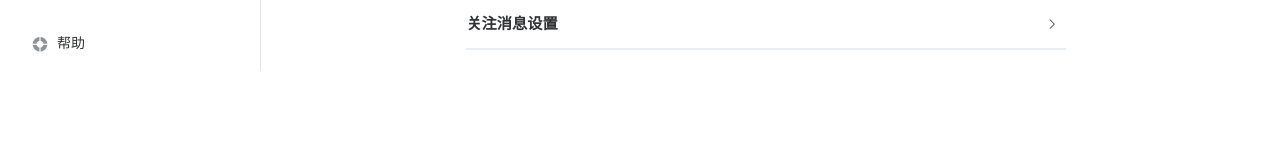
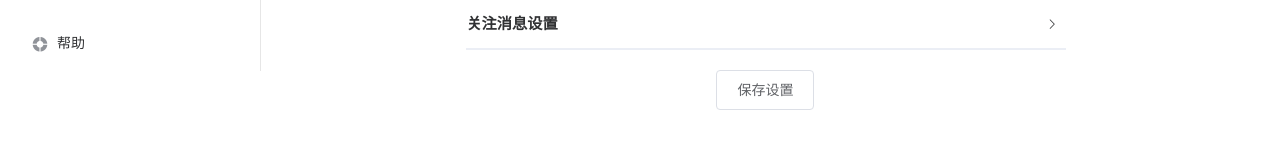
Before and after one commit to conhaifeng/aster, a Vue app: page /settings/msg in a window 1280 px wide. Shown: the part 217-366 px from the top of the page. Built offline with nearby package versions, Linux system fonts and the light colour scheme.

Commit message:
[说明]1.添加 保存按钮，并居中

```diff
--- a/src/page/settings/message.vue
+++ b/src/page/settings/message.vue
@@ -41,6 +41,10 @@
             </el-collapse-item>
             </el-collapse>
         </el-collapse>
+        <div class="save_button">
+            <el-button>保存设置</el-button>
+        </div>
+
     </el-scrollbar>
 </template>
 
@@ -86,4 +90,10 @@ export default {
     .side_title {
         margin-bottom: 10px;
     }
+
+    .save_button {
+        width:100px;
+        margin: 0 auto;
+        margin-top: 20px;
+    }
 </style>
```
